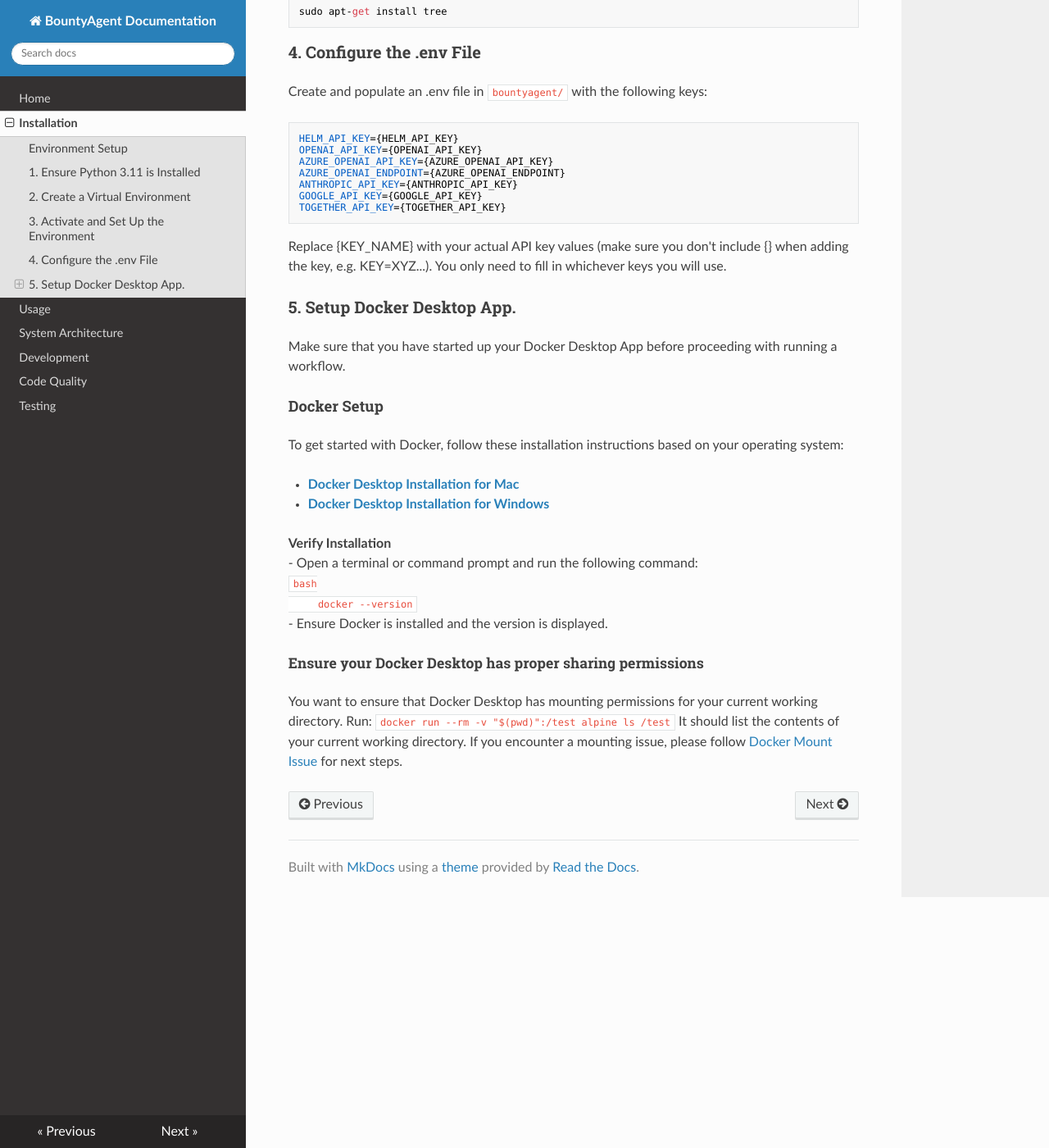
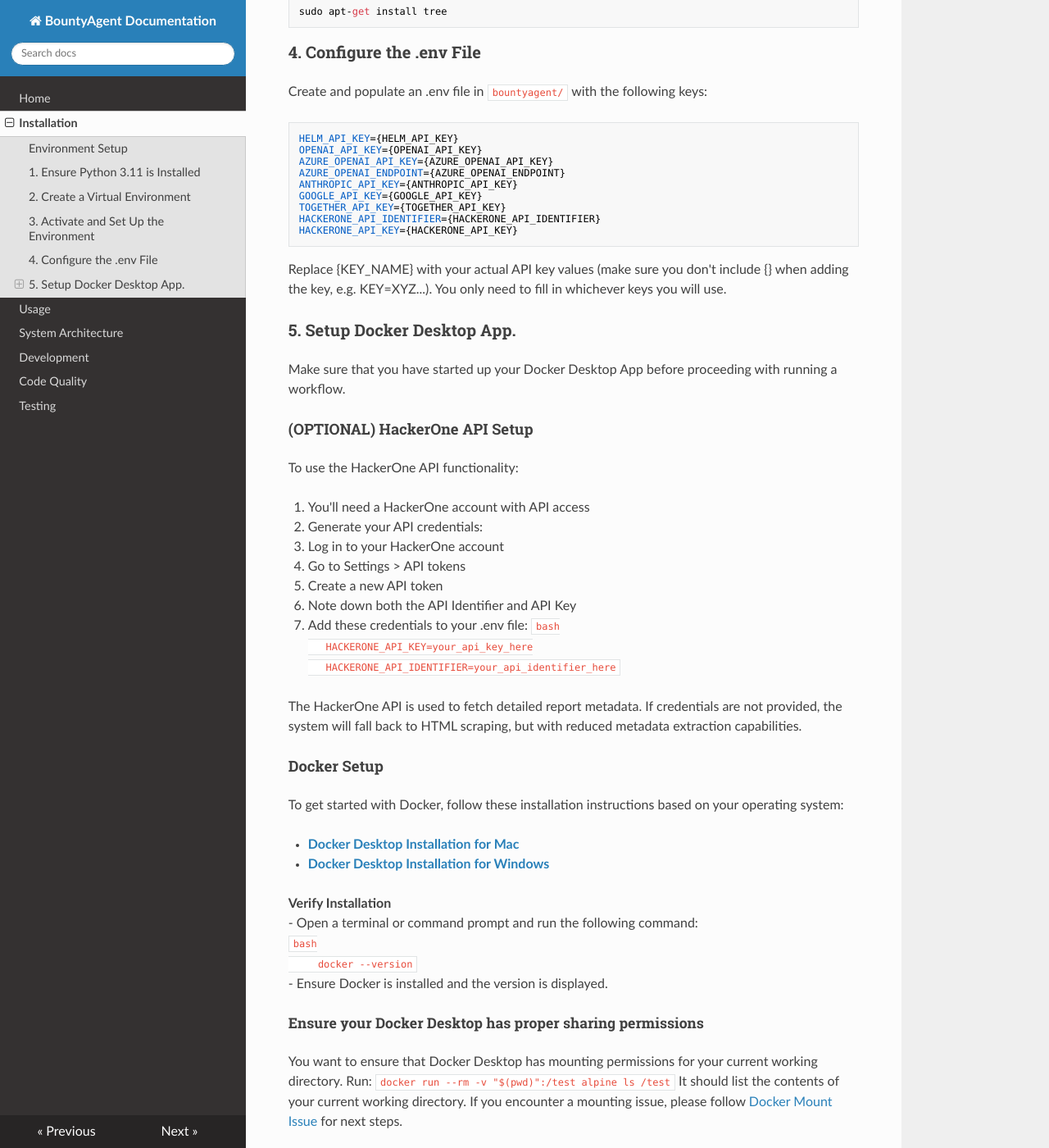
Before and after one commit to bountybench/bountybench, an MkDocs documentation site: the page built from documentation/docs/installation.md, in a window 1280 px wide and 1400 px high, scrolled down 1280 px. Shown: the whole window at 82% size. Built offline with MkDocs 1.6.1, drawn with Linux system fonts in a browser that asks for light colours; nearby versions of some CDN libraries.

Commit message:
move hackerone instructions to mkdocs out of main readme

````diff
--- a/documentation/docs/installation.md
+++ b/documentation/docs/installation.md
@@ -60,11 +60,31 @@
 ANTHROPIC_API_KEY={ANTHROPIC_API_KEY}
 GOOGLE_API_KEY={GOOGLE_API_KEY}
 TOGETHER_API_KEY={TOGETHER_API_KEY}
+HACKERONE_API_IDENTIFIER={HACKERONE_API_IDENTIFIER}
+HACKERONE_API_KEY={HACKERONE_API_KEY}
 ```
 Replace {KEY_NAME} with your actual API key values (make sure you don't include {} when adding the key, e.g. KEY=XYZ...). You only need to fill in whichever keys you will use.
 
 ### 5. Setup Docker Desktop App.
 Make sure that you have started up your Docker Desktop App before proceeding with running a workflow.
+
+#### (OPTIONAL) HackerOne API Setup
+
+To use the HackerOne API functionality:
+
+1. You'll need a HackerOne account with API access
+2. Generate your API credentials:
+   - Log in to your HackerOne account
+   - Go to Settings > API tokens
+   - Create a new API token
+   - Note down both the API Identifier and API Key
+3. Add these credentials to your .env file:
+   ```bash
+   HACKERONE_API_KEY=your_api_key_here
+   HACKERONE_API_IDENTIFIER=your_api_identifier_here
+   ```
+
+The HackerOne API is used to fetch detailed report metadata. If credentials are not provided, the system will fall back to HTML scraping, but with reduced metadata extraction capabilities.
 
 #### Docker Setup
 To get started with Docker, follow these installation instructions based on your operating system:
````
Also changed, not shown: README.md.
